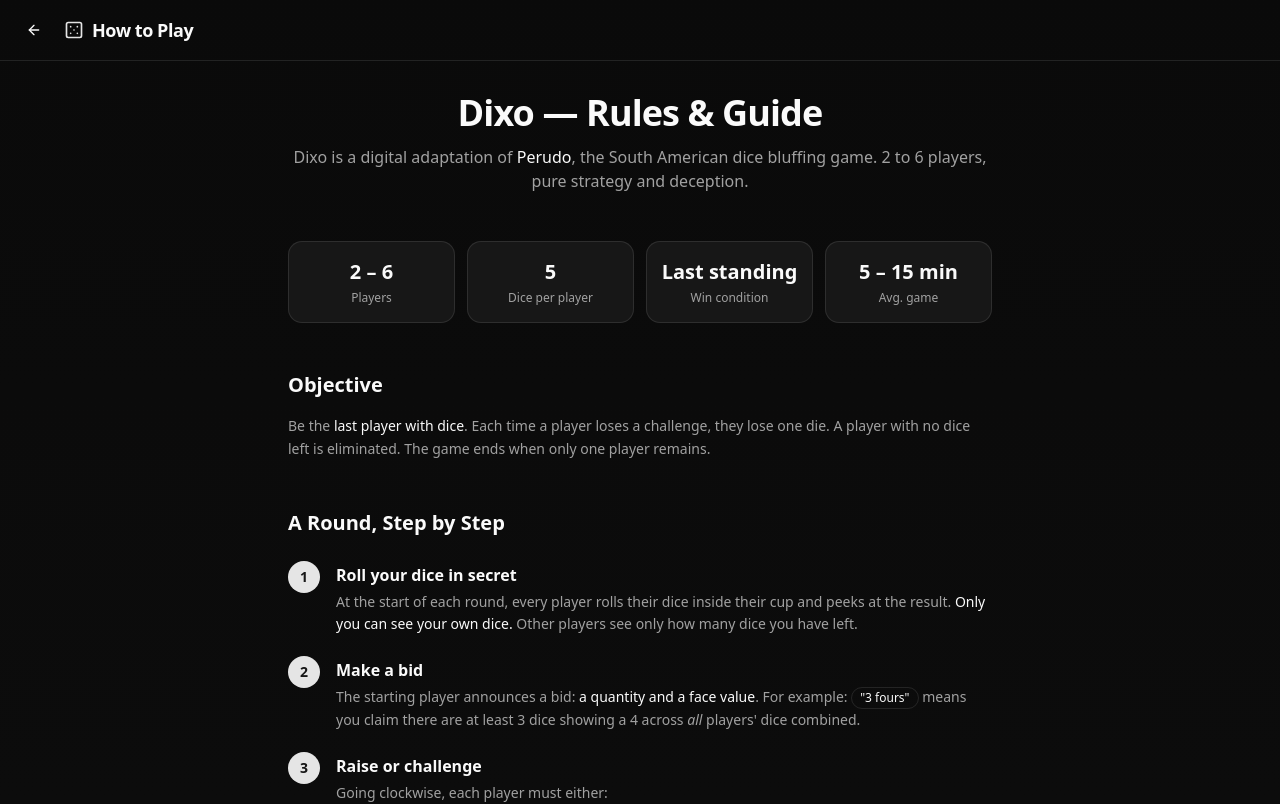
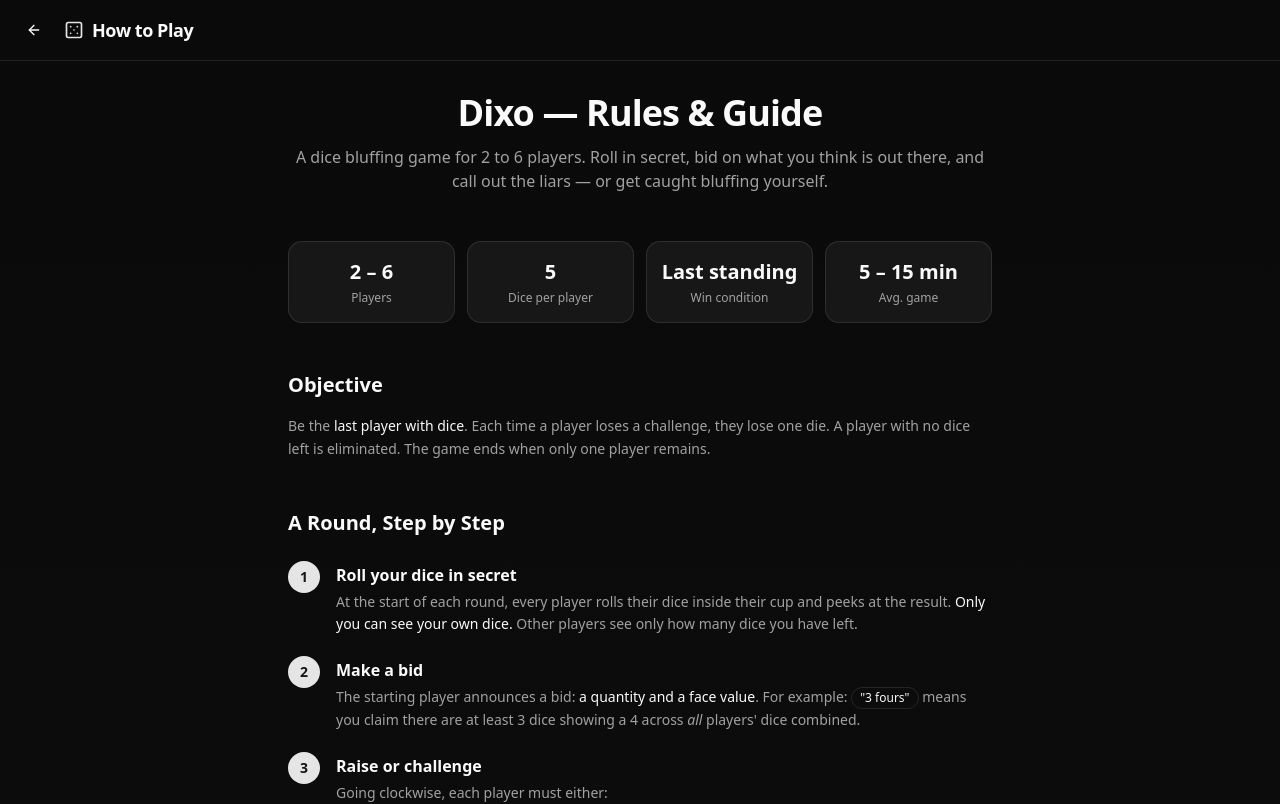
Before and after one commit to garerim/dixo, a Next.js app: page /how-to-play in a window 1280 px wide. Shown: the top 804 px of the page. Built offline with nearby package versions, Linux system fonts and the light colour scheme; no server answers.

Commit message:
refactor: update game description on 'How to Play' page for clarity
- Revised the game description to provide a more engaging overview of Dixo, emphasizing its gameplay mechanics and player interaction.
- Removed outdated references to Perudo to streamline the content.

```diff
--- a/app/how-to-play/page.tsx
+++ b/app/how-to-play/page.tsx
@@ -129,10 +129,8 @@
             Dixo — Rules & Guide
           </h1>
           <p className="mt-3 text-muted-foreground">
-            Dixo is a digital adaptation of{" "}
-            <span className="font-medium text-foreground">Perudo</span>, the
-            South American dice bluffing game. 2 to 6 players, pure strategy
-            and deception.
+            A dice bluffing game for 2 to 6 players. Roll in secret, bid on what
+            you think is out there, and call out the liars — or get caught bluffing yourself.
           </p>
         </div>
 
```
